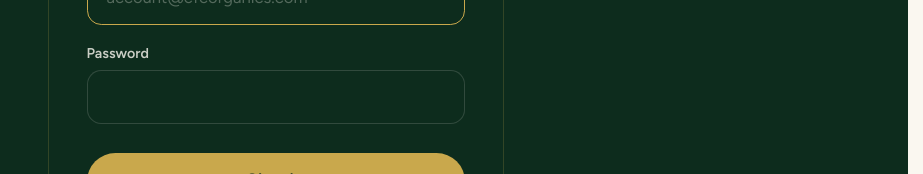
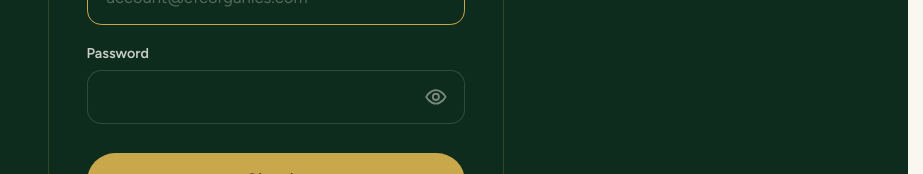
Before and after one commit to bamideletewogbade/efe-organics, a Next.js app: page /admin/orders in a window 1280 px wide. Shown: the part 415-589 px from the top of the page, without its empty margins (357-1280 px from the left). Built offline with nearby package versions, Linux system fonts and the light colour scheme; no server answers.

Commit message:
latest push

```diff
--- a/src/app/admin/actions.ts
+++ b/src/app/admin/actions.ts
@@ -2,7 +2,6 @@
 
 import { revalidatePath } from "next/cache";
 import { headers } from "next/headers";
-import { redirect } from "next/navigation";
 import { and, eq, ne, sql } from "drizzle-orm";
 
 import { getDb, requireDb } from "@/db/client";
@@ -141,8 +140,36 @@ export async function signInAction(
     return { error: "That email and password combination is not right." };
   }
 
-  revalidatePath("/admin");
-  redirect("/admin");
+  /*
+    NO `redirect()` HERE, AND THAT IS DELIBERATE.
+
+    An earlier fix called `redirect("/admin")` from this action. It could not
+    work, for two reasons that compound:
+
+    1. The browser is ALREADY at /admin. `proxy.ts` gates the admin with a
+       rewrite, not a redirect, so the URL bar reads /admin while the content is
+       /admin/locked. Redirecting to the URL you are already on is a no-op for
+       the client router, and the cached locked page stays on screen.
+
+    2. `redirect()` throws NEXT_REDIRECT, so the action never returns. That made
+       the `state.ok` branch in AdminSignIn unreachable, which is where the
+       second half of that fix lived. The two cancelled out and sign-in appeared
+       to do nothing at all.
+
+    So the action returns, and the client performs a FULL page load. That is the
+    only thing guaranteed to re-run middleware with the newly-set cookie; a
+    client-side navigation reuses the router cache and the gate never re-runs.
+    A whole-document load on sign-in is cheap, happens once per session, and
+    removes an entire class of stale-cache bug.
+  */
+  revalidatePath("/admin", "layout");
+
+  return {
+    ok: true,
+    message: result.mustChangePassword
+      ? "Signed in. Set your own password under Settings."
+      : "Signed in",
+  };
 }
 
 export async function signOutAction() {
--- a/src/app/admin/orders/[id]/page.tsx
+++ b/src/app/admin/orders/[id]/page.tsx
@@ -273,7 +273,7 @@ export default async function AdminOrderPage({
           <Card>
             <h2 className="font-semibold text-strong">Mobile Money (MoMo) Payment</h2>
             <p className="mt-1.5 text-xs/5 text-muted">
-              Record customer's MoMo transfer transaction ID to mark as paid.
+              Record the customer&rsquo;s MoMo transfer reference to mark this paid.
             </p>
             <ActionForm action={setMoMoPaymentAction} className="mt-4 grid gap-3">
               <input type="hidden" name="orderId" value={order.id} />
--- a/src/components/admin/AdminSignIn.tsx
+++ b/src/components/admin/AdminSignIn.tsx
@@ -1,6 +1,6 @@
 "use client";
 
-import { useActionState, useEffect } from "react";
+import { useActionState, useEffect, useState } from "react";
 
 import { signInAction } from "@/app/admin/actions";
 import { Wordmark } from "@/components/brand/Wordmark";
@@ -21,11 +21,22 @@ const field =
 
 export function AdminSignIn() {
   const [state, action, pending] = useActionState(signInAction, {});
+  const [showPassword, setShowPassword] = useState(false);
 
+  /*
+    A FULL page load, not a router navigation.
+
+    The session cookie is set by the action, but the gate that decides what
+    /admin renders lives in middleware, and middleware only runs on a real
+    document request. `router.push` or `router.refresh` would reuse the client
+    cache and leave the sign-in screen sitting there with a valid cookie behind
+    it, which is exactly the bug this replaced.
+
+    `replace` rather than `href` so the back button does not return to a login
+    form the user has already passed.
+  */
   useEffect(() => {
-    if (state?.ok) {
-      window.location.href = "/admin";
-    }
+    if (state?.ok) window.location.replace("/admin");
   }, [state?.ok]);
 
   return (
@@ -64,17 +75,55 @@ export function AdminSignIn() {
           />
         </label>
 
+        {/*
+          The reveal toggle is not a convenience, it is an accuracy measure.
+
+          Passwords here are handed over verbally or on WhatsApp and typed on a
+          phone keyboard that autocapitalises. Without a way to see what was
+          typed, the only feedback for a mistyped character is a generic "that
+          combination is not right", which is indistinguishable from a wrong
+          password and sends people round the reset loop for a stray capital.
+
+          `type` is swapped rather than the field re-rendered, so the value and
+          the cursor survive the toggle. The button is `tabIndex={-1}` because a
+          keyboard user tabbing from password to submit should reach submit.
+        */}
         <label className="mt-4 block">
           <span className="mb-1.5 block text-xs font-semibold text-paper/80">
             Password
           </span>
-          <input
-            name="password"
-            type="password"
-            required
-            autoComplete="current-password"
-            className={field}
-          />
+          <span className="relative block">
+            <input
+              name="password"
+              type={showPassword ? "text" : "password"}
+              required
+              autoComplete="current-password"
+              className={`${field} pr-12`}
+            />
+            <button
+              type="button"
+              tabIndex={-1}
+              onClick={() => setShowPassword((shown) => !shown)}
+              aria-label={showPassword ? "Hide password" : "Show password"}
+              aria-pressed={showPassword}
+              className="absolute inset-y-0 right-0 flex w-12 items-center justify-center text-paper/45 transition-colors hover:text-paper/80"
+            >
+              <svg
+                viewBox="0 0 24 24"
+                aria-hidden
+                className="h-5 w-5"
+                fill="none"
+                stroke="currentColor"
+                strokeWidth="1.9"
+                strokeLinecap="round"
+                strokeLinejoin="round"
+              >
+                <path d="M2.2 12S6 5.2 12 5.2 21.8 12 21.8 12 18 18.8 12 18.8 2.2 12 2.2 12Z" />
+                <circle cx="12" cy="12" r="3.1" />
+                {showPassword && <path d="m4 20 16-16" />}
+              </svg>
+            </button>
+          </span>
         </label>
 
         {/* This plate is always dark, so the dark-theme blocked tone is used
```
